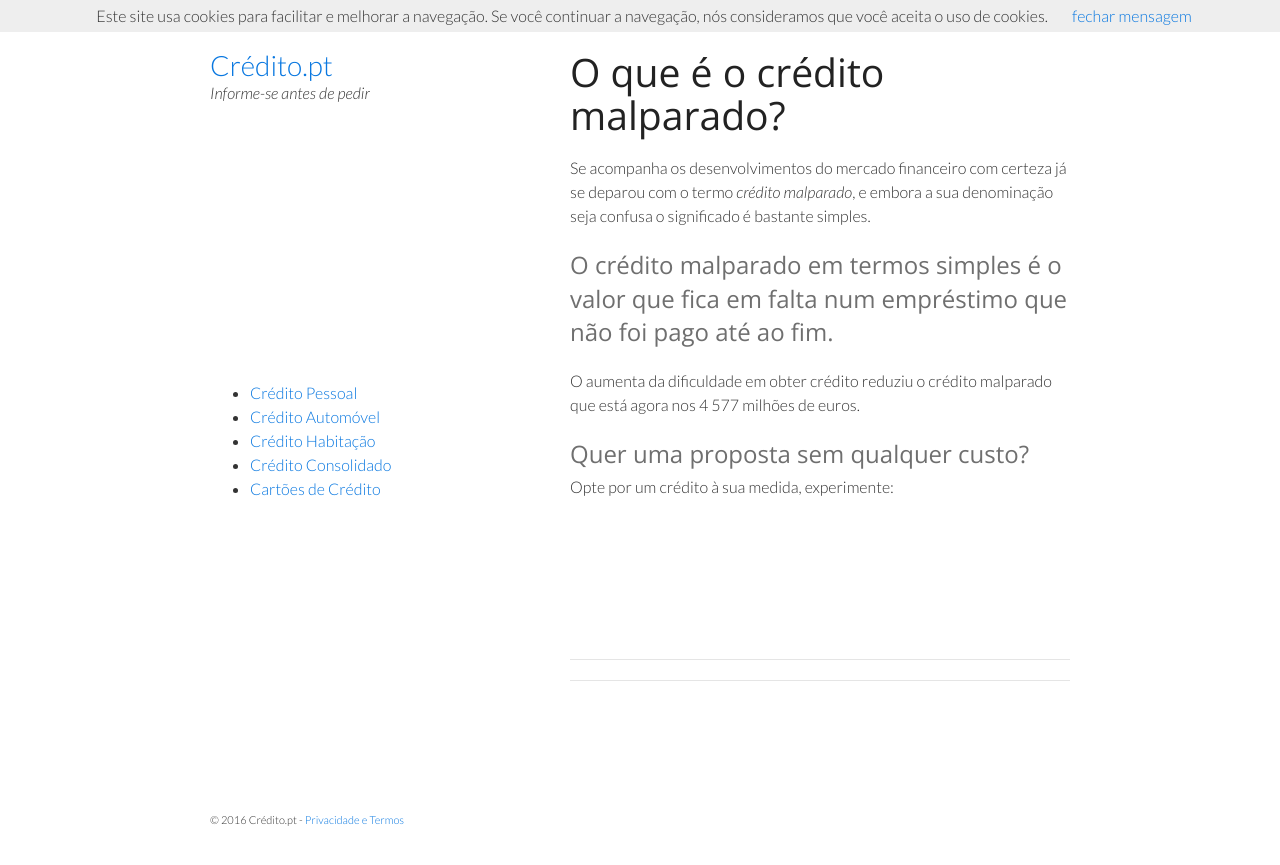
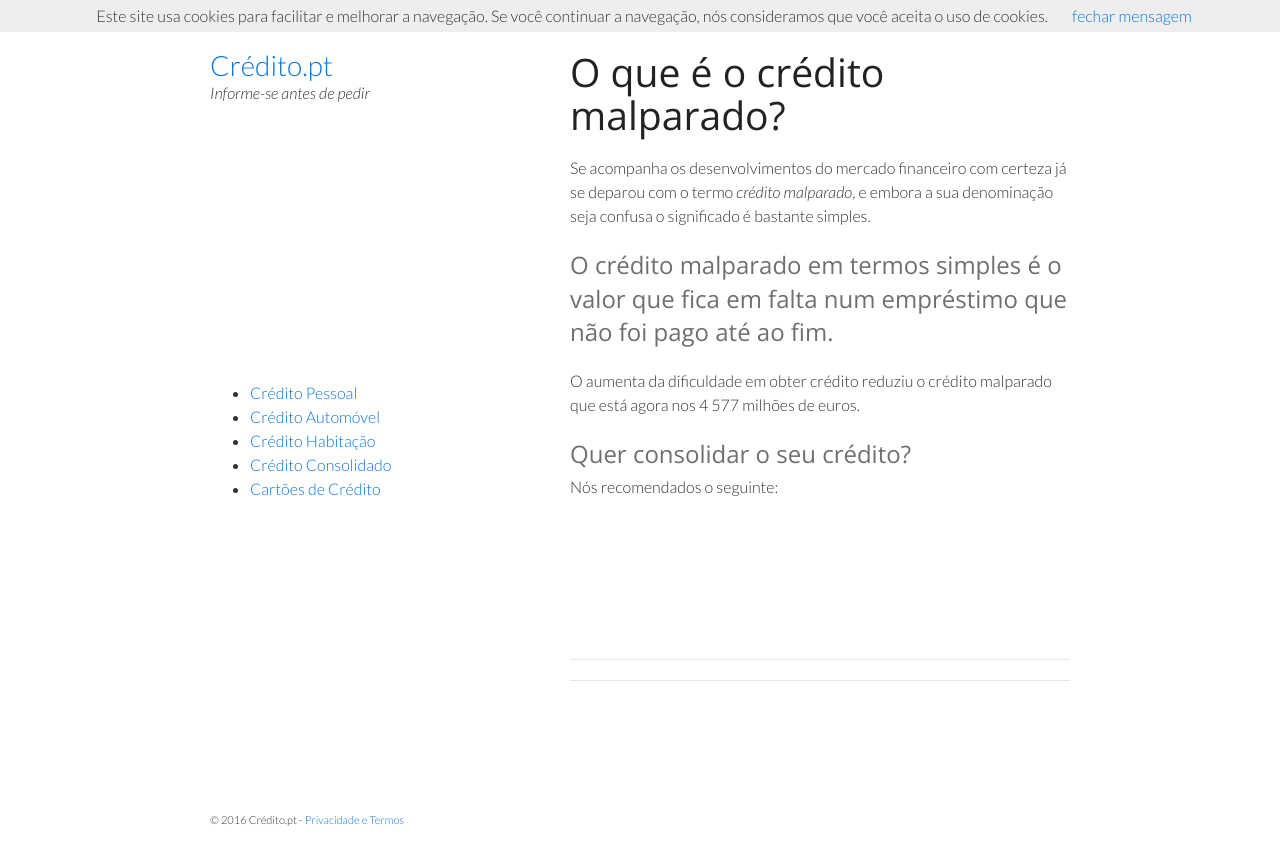
Before and after one commit to artigos/credito.pt, a Jekyll site: the page built from _posts/2013-09-11-o-que-e-o-credito-malparado.md, in a window 1280 px wide. Shown: the top 865 px of the page. Built offline with Jekyll 4.4.1, drawn with Linux system fonts in a browser that asks for light colours; comment, search, counter and statistics services are not loaded.

Commit message:
Added a new ad

```diff
--- a/_layouts/default.html
+++ b/_layouts/default.html
@@ -8,7 +8,15 @@
     <section>
       {{ content }}
 
-      {% if page.categories contains 'cartao' %}
+      {% if page.categories contains 'consolidado' %}
+        <h2 style="margin-bottom: 5px;">Quer consolidar o seu crédito?</h2>
+        <p>Nós recomendados o seguinte:</p>
+        <script type="text/javascript">
+          var netlucro_width=300;
+          var netlucro_height=250;
+        </script>
+        <script type="text/javascript" src="http://nucleo.netlucro.com/ad/22544/1255/29633"></script>
+      {% elsif page.categories contains 'cartao' %}
         <h2 style="margin-bottom: 5px;">Quer um cartão de crédito?</h2>
         <p>Nós recomendados o seguinte:</p>
         <script type="text/javascript">
```
